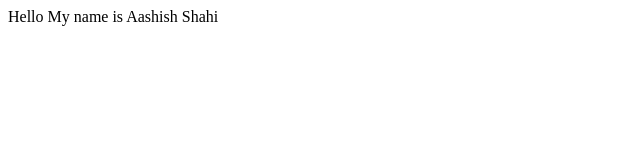
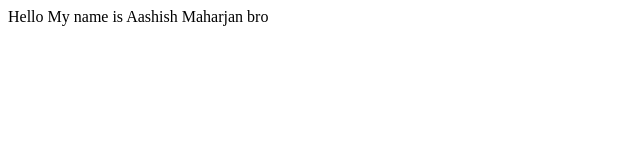
Before and after one commit to AashishMaharjan/webdevelopmentAashish, a plain HTML site: page index.html in a window 1280 px wide. Shown: the full height of the page, 0-640 px from the left. Drawn offline with Linux system fonts and the light colour scheme.

Commit message:
Update index.html

```diff
--- a/index.html
+++ b/index.html
@@ -4,7 +4,7 @@
 	<title></title>
 </head>
 <body>
-	Hello My name is Aashish Shahi
+	Hello My name is Aashish Maharjan bro
 
 </body>
 </html>
```
